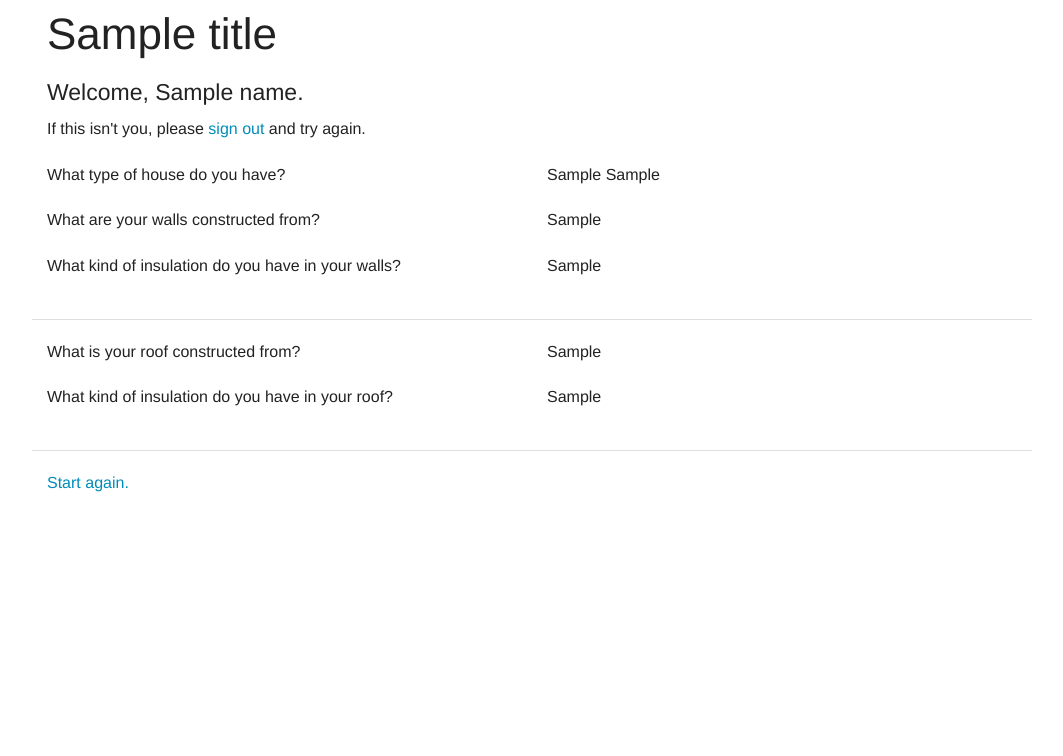
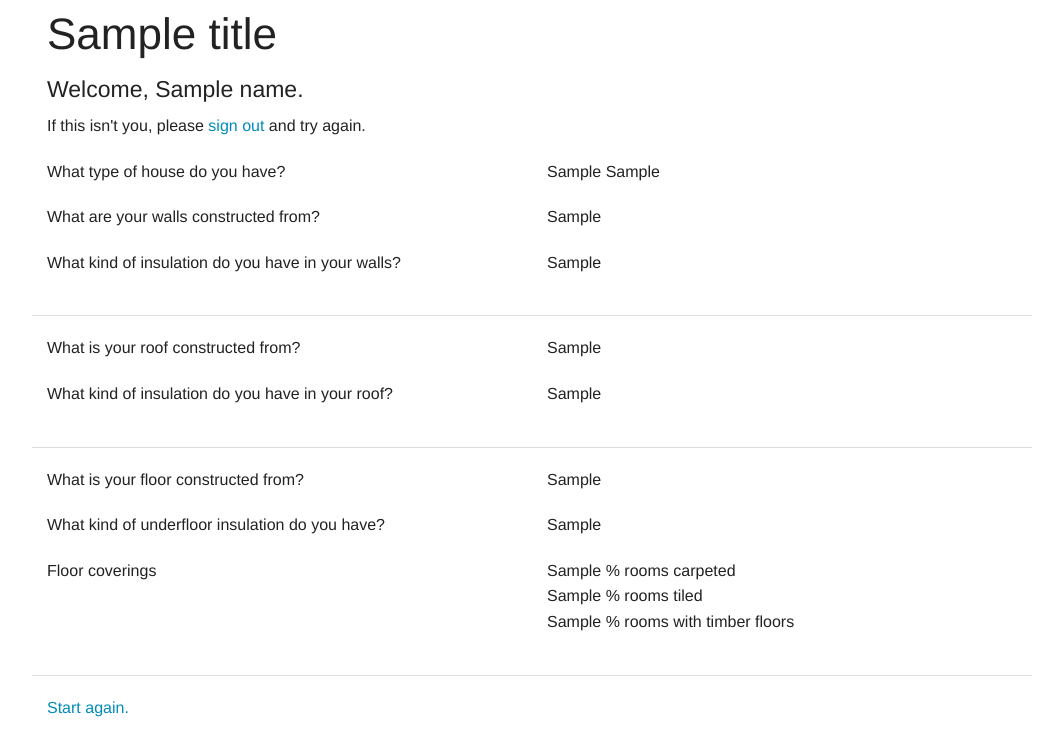
Before and after one commit to claudinec/energyfreedom-pledge, a PHP site: template views/pledge.twig in a window 1280 px wide. Shown: the top 756 px of the page, without its empty margins (108-1171 px from the left). Run offline with PHP 8.4, Linux system fonts and the light colour scheme; the template is opened without the code that fills it: most values are stand-ins (such as "Sample title", 1, 10 or a date in 2020); some libraries are stand-ins or nearby versions.

Commit message:
Floor questions.

```diff
--- a/views/pledge.twig
+++ b/views/pledge.twig
@@ -12,11 +12,6 @@
     <div class="row">
       <div class="large-12 columns">
         <h1>{{ title }}</h1>
-      </div>
-    </div>
-
-    <div class="row">
-      <div class="large-8 medium-8 columns">
 
         {### User ###}
         <h4>Welcome, {{ name }}.</h4>
@@ -26,15 +21,6 @@
     </div>
 
     {### House ###}
-
-        {#
-        <div class="row">
-          <div class="large-12 columns">
-            <div class="callout panel">
-            </div>
-          </div>
-        </div>
-        #}
 
     <div>
       <div>
@@ -94,6 +80,8 @@
       </div>
     </div>
 
+    {### Roof ###}
+
     <div class="row">
 
       <hr>
@@ -134,28 +122,71 @@
       </div>
     </div>
 
-        {#
+    {### Floor ###}
+
     <div class="row">
-          <div class="large-4 medium-4 small-4 columns">
+
+      <hr>
+
+      <div class="large-6 medium-6 columns">
         <div class="callout panel">
+          <p>What is your floor constructed from?</p>
         </div>
       </div>
-          <div class="large-4 medium-4 small-4 columns">
+      <div class="large-6 medium-6 columns">
         <div class="callout panel">
-            </div>
-          </div>
-          <div class="large-4 medium-4 small-4 columns">
-            <div class="callout panel">
+          <p>
+            {% if slab_on_ground is defined %} Concrete slab on ground<br/> {% endif %}
+            {% if slab_off_ground is defined %} Concrete slab off ground<br/> {% endif %}
+            {% if timber_boards is defined %} Timber boards<br/> {% endif %}
+            {% if floor_construction_other is defined %} {{ floor_construction_other }}<br/> {% endif %}
+          </p>
         </div>
       </div>
     </div>
-        #}
 
     <div class="row">
+      <div class="large-6 medium-6 columns">
+        <div class="callout panel">
+          <p>What kind of underfloor insulation do you have?</p>
+        </div>
+      </div>
+      <div class="large-6 medium-6 columns">
+        <div class="callout panel">
+          <p>
+            {% if floor_batts is defined %} Batts<br/> {% endif %}
+            {% if floor_infill is defined %} Foam infill<br/> {% endif %}
+            {% if floor_foil is defined %} Reflective foil<br/> {% endif %}
+            {% if no_floor_ins is defined %} No insulation<br/> {% endif %}
+            {% if floor_insulation_other is defined %} {{ floor_insulation_other }}<br/> {% endif %}
+          </p>
+        </div>
+      </div>
+    </div>
+
+    <div class="row">
+      <div class="large-6 medium-6 columns">
+        <div class="callout panel">
+          <p>Floor coverings</p>
+        </div>
+      </div>
+      <div class="large-6 medium-6 columns">
+        <div class="callout panel">
+          <p>
+            {% if rooms_carpeted is defined %} {{ rooms_carpeted }} % rooms carpeted<br/> {% endif %}
+            {% if rooms_tiled is defined %} {{ rooms_tiled }} % rooms tiled<br/> {% endif %}
+            {% if rooms_timber_floors is defined %} {{ rooms_timber_floors }} % rooms with timber floors {% endif %}
+          </p>
+        </div>
+      </div>
+    </div>
+
+    {### End form ###}
+    <div class="row">
+
       <hr>
 
-      <div class="large-8 medium-8 columns">
-
+      <div class="large-12 columns">
         <p><a href="/">Start again.</a></p>
       </div>
     </div>
```
Lines whose indentation alone changed are shown as unchanged.
